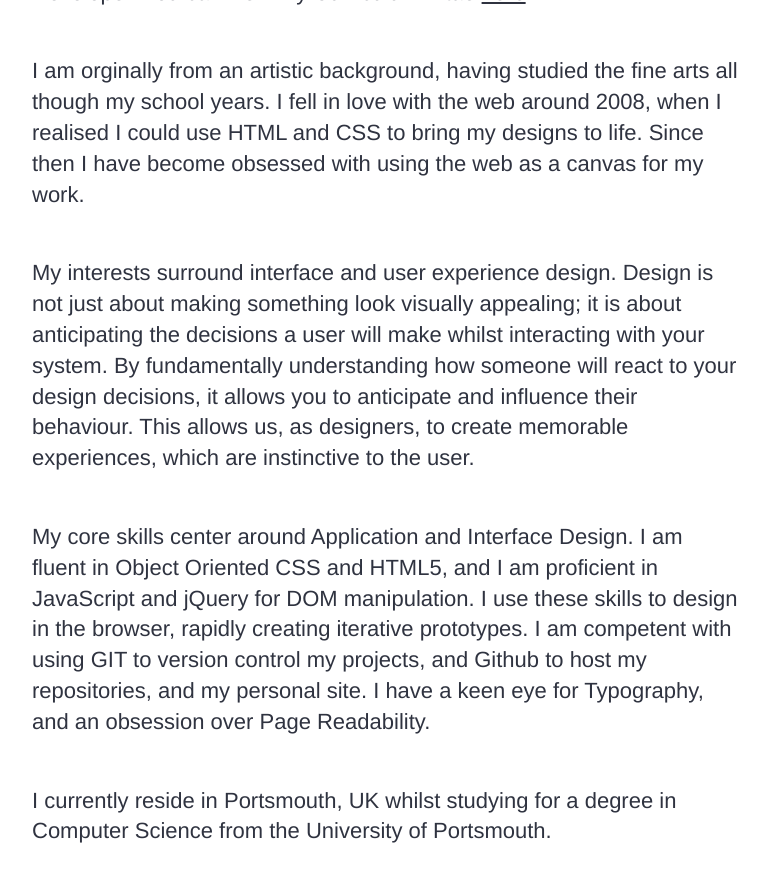
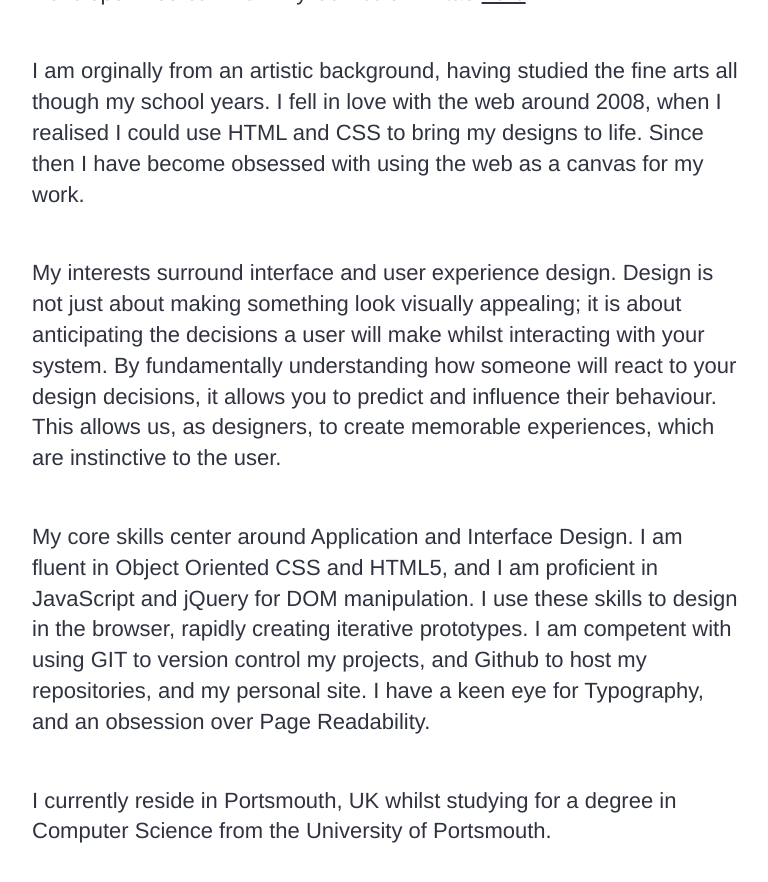
Before and after one commit to EdPoole/edpooleOld, a Jekyll site: the page built from about/index.html, in a window 1280 px wide and 900 px high, scrolled down 328 px. Shown: the top 882 px of the window, without its empty margins (254-1022 px from the left). Built offline with Jekyll 4.4.1, drawn with Linux system fonts in a browser that asks for light colours; nearby versions of some CDN libraries; some web fonts are replaced; Markdown is read by kramdown in place of the engine named in the settings.

Commit message:
reworded CV and About

```diff
--- a/about/index.html
+++ b/about/index.html
@@ -10,7 +10,7 @@ layout: page
 	<div class="g">
 		<p>Hi, I'm Ed Poole, a Web Designer, Developer, and all round tinkerer from the UK. I currently work at <a href="http://radweb.co.uk">Radweb</a> as a Web Designer and Front-end Developer. You can view my Curriculum Vitae <a href="/curriculum-vitae/">here</a> .</p>
 		<p>I am orginally from an artistic background, having studied the fine arts all though my school years. I fell in love with the web around 2008, when I realised I could use HTML and CSS to bring my designs to life. Since then I have become obsessed with using the web as a canvas for my work.</p>
-		<p>My interests surround interface and user experience design. Design is not just about making something look visually appealing; it is about anticipating the decisions a user will make whilst interacting with your system. By fundamentally understanding how someone will react to your design decisions, it allows you to anticipate and influence their behaviour. This allows us, as designers, to create memorable experiences, which are instinctive to the user.</p>
+		<p>My interests surround interface and user experience design. Design is not just about making something look visually appealing; it is about anticipating the decisions a user will make whilst interacting with your system. By fundamentally understanding how someone will react to your design decisions, it allows you to predict and influence their behaviour. This allows us, as designers, to create memorable experiences, which are instinctive to the user.</p>
 		<p>My core skills center around Application and Interface Design. I am fluent in Object Oriented CSS and HTML5, and I am proficient in JavaScript and jQuery for DOM manipulation. I use these skills to design in the browser, rapidly creating iterative prototypes. I am competent with using GIT to version control my projects, and Github to host my repositories, and my personal site. I have a keen eye for Typography, and an obsession over Page Readability.</p>
 		<p>I currently reside in Portsmouth, UK whilst studying for a degree in Computer Science from the University of Portsmouth.</p>
 	</div>
--- a/curriculum-vitae/index.html
+++ b/curriculum-vitae/index.html
@@ -21,7 +21,7 @@ layout: page
 		<div class="g">
 			<!-- <h3 class="content--cv__title">Introduction</h3> -->
 			<p class="content--cv__intro">My name is Ed Poole, and I am an undergraduate Web Designer and Developer from Portsmouth, UK. I am orginally from an artistic background, having studied the fine arts all though my school years. I fell in love with the web around 2008, when I realised I could use HTML and CSS to bring my designs to life. Since then I have become obsessed with using the web as a canvas for my work.</p>
-			<p class="content--cv__intro">My interests surround interface and user experience design. Design is not just about making something look visually appealing; it is about anticipating the decisions a user will make whilst interacting with your system. By fundamentally understanding how someone will react to your design decisions, it allows you to anticipate and influence their behaviour. This allows us, as designers, to create memorable experiences, which are instinctive to the user.</p>
+			<p class="content--cv__intro">My interests surround interface and user experience design. Design is not just about making something look visually appealing; it is about anticipating the decisions a user will make whilst interacting with your system. By fundamentally understanding how someone will react to your design decisions, it allows you to predict and influence their behaviour. This allows us, as designers, to create memorable experiences, which are instinctive to the user.</p>
 	<!-- 		<p class="content--cv__intro">I love to constantly learn new techniques and technologies. I am also a regular contributor to Open Source projects.</p>
 			<p class="content--cv__intro">Working on the web is a constant learning experience, with new techniques and technologies
 
```
